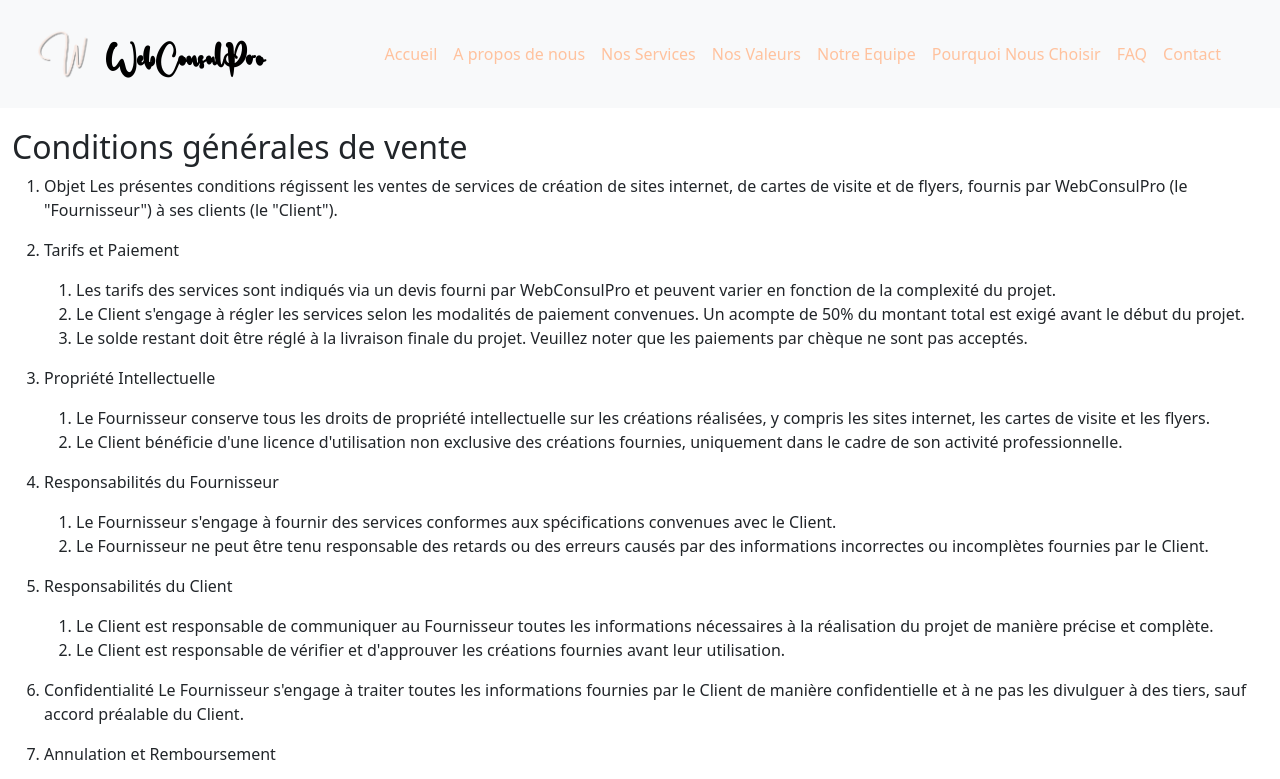
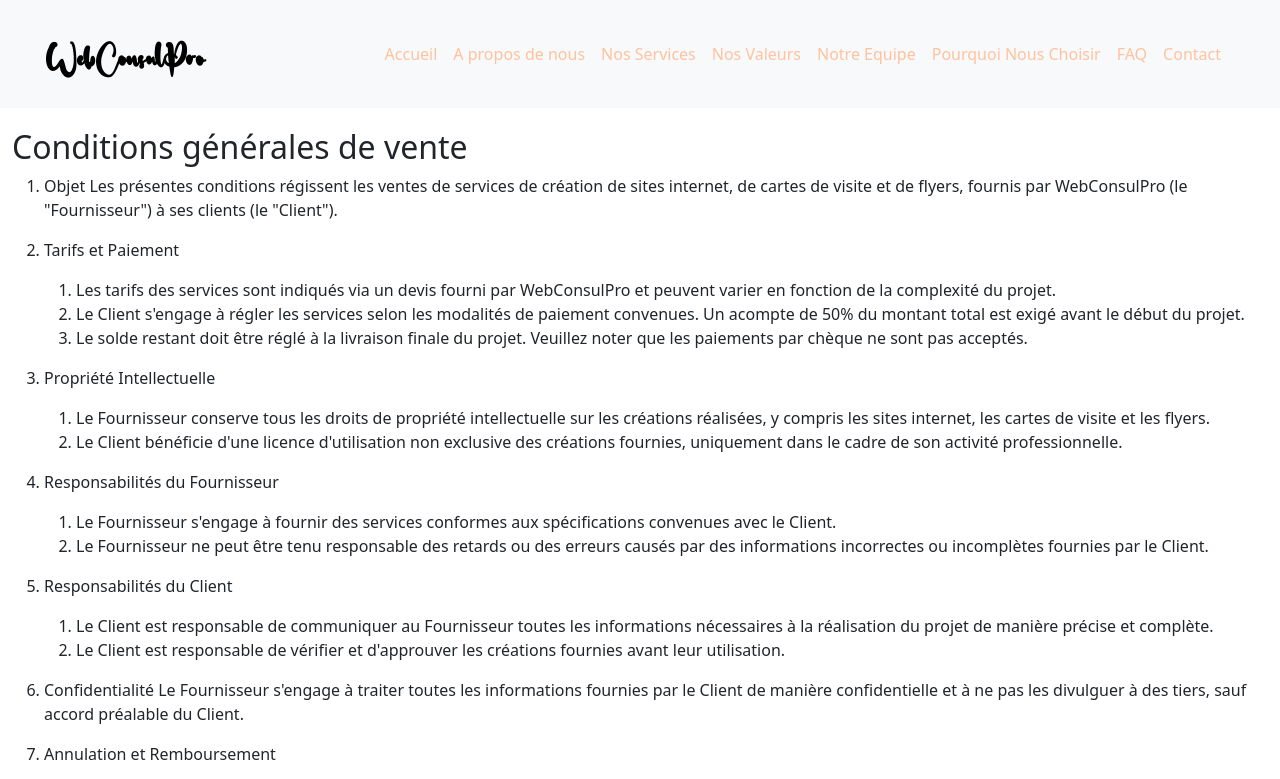
Before and after one commit to AhsanAkbar252/webconsulpro, a plain HTML site: page terms_and_conditions.html in a window 1280 px wide. Shown: the top 779 px of the page. Drawn offline with nearby package versions, Linux system fonts and the light colour scheme.

Commit message:
removed pic in navbar

```diff
--- a/terms_and_conditions.html
+++ b/terms_and_conditions.html
@@ -30,7 +30,6 @@
 
   <nav class="navbar navbar-expand-lg bg-body-tertiary p-4 fixed-top">
     <div class="container-fluid">
-        <img src="images/w.png" alt="" class="img-fluid" style="width: 60px;">
         <a class="navbar-brand" href="#">WebConsulPro</a>
         <button class="navbar-toggler" type="button" data-bs-toggle="collapse" data-bs-target="#navbarNavAltMarkup"
             aria-controls="navbarNavAltMarkup" aria-expanded="false" aria-label="Toggle navigation">
```
Also changed, not shown: 1 other file.
